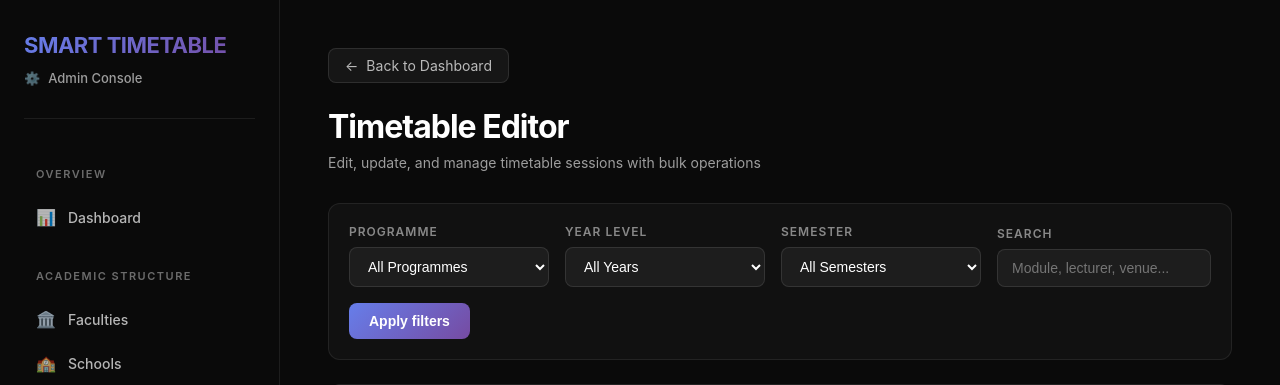
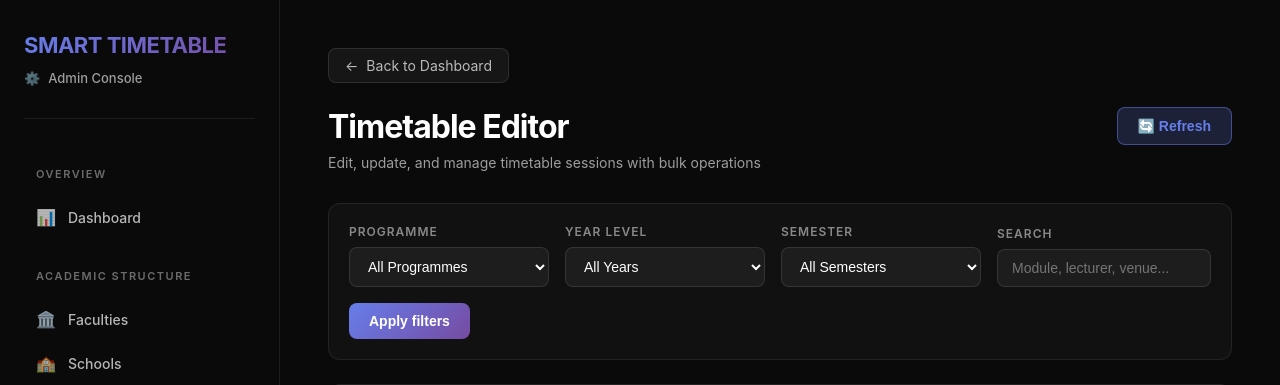
Before and after one commit to ReginalThembaubisi/smart-timetable-system, a PHP site: page /timetable_editor.php in a window 1280 px wide. Shown: the top 385 px of the page. Run offline with PHP 8.4, Linux system fonts and the light colour scheme; the visitor is signed in with stand-in values (Sample User, id 1); data comes from the database, SQL or seed files in the repository; data that the repository does not hold is empty.

Commit message:
Add: Refresh button and preserve filters on page reload after inline editing

```diff
--- a/timetable_editor.php
+++ b/timetable_editor.php
@@ -622,9 +622,14 @@ foreach ($programmeYearSemester as $row) {
                     <span>Back to Dashboard</span>
                 </a>
             </div>
-            <div class="page-header">
-                <h1>Timetable Editor</h1>
-                <p>Edit, update, and manage timetable sessions with bulk operations</p>
+            <div class="page-header" style="display: flex; justify-content: space-between; align-items: flex-start;">
+                <div>
+                    <h1>Timetable Editor</h1>
+                    <p>Edit, update, and manage timetable sessions with bulk operations</p>
+                </div>
+                <button onclick="window.location.reload()" style="padding: 10px 20px; background: rgba(102, 126, 234, 0.2); border: 1px solid rgba(102, 126, 234, 0.5); border-radius: 8px; color: #667eea; cursor: pointer; font-weight: 600; font-size: 14px; transition: all 0.2s;" onmouseover="this.style.background='rgba(102, 126, 234, 0.3)'" onmouseout="this.style.background='rgba(102, 126, 234, 0.2)'">
+                    🔄 Refresh
+                </button>
             </div>
 
             <!-- Filters -->
```
